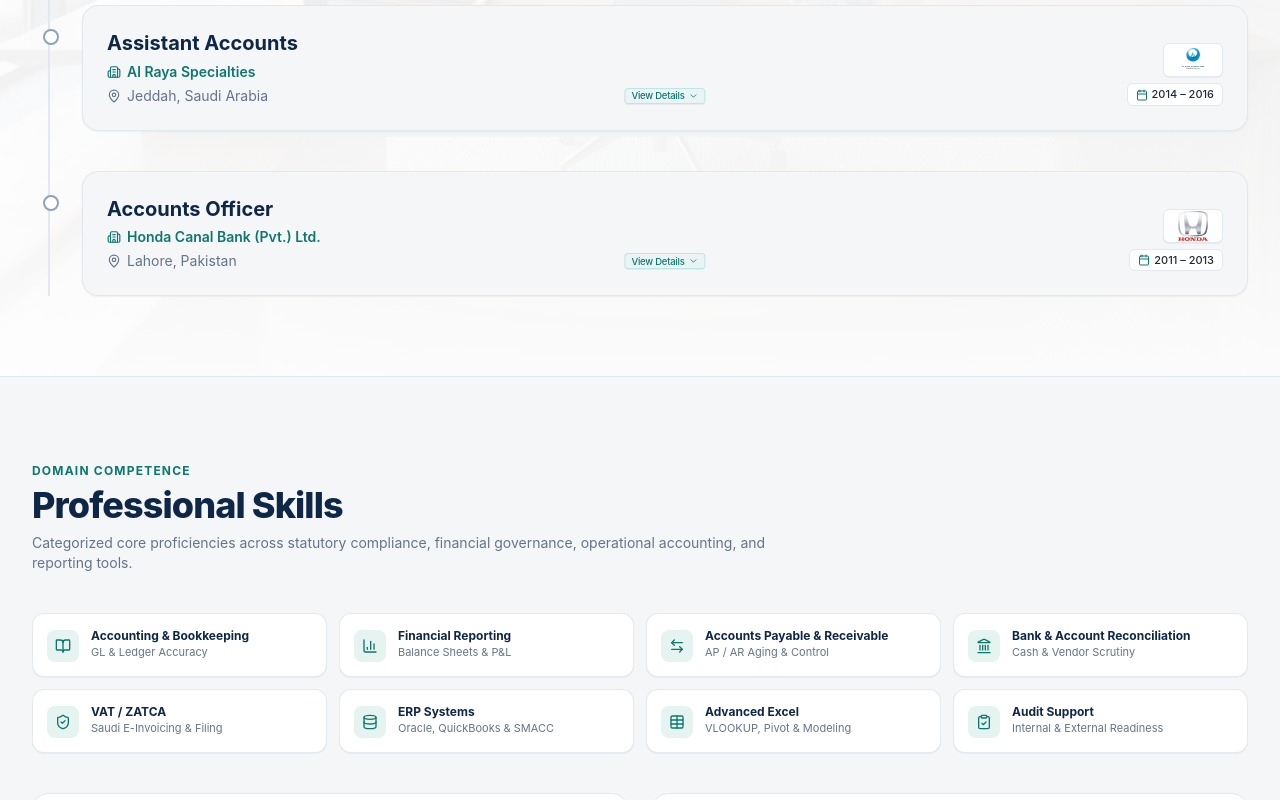
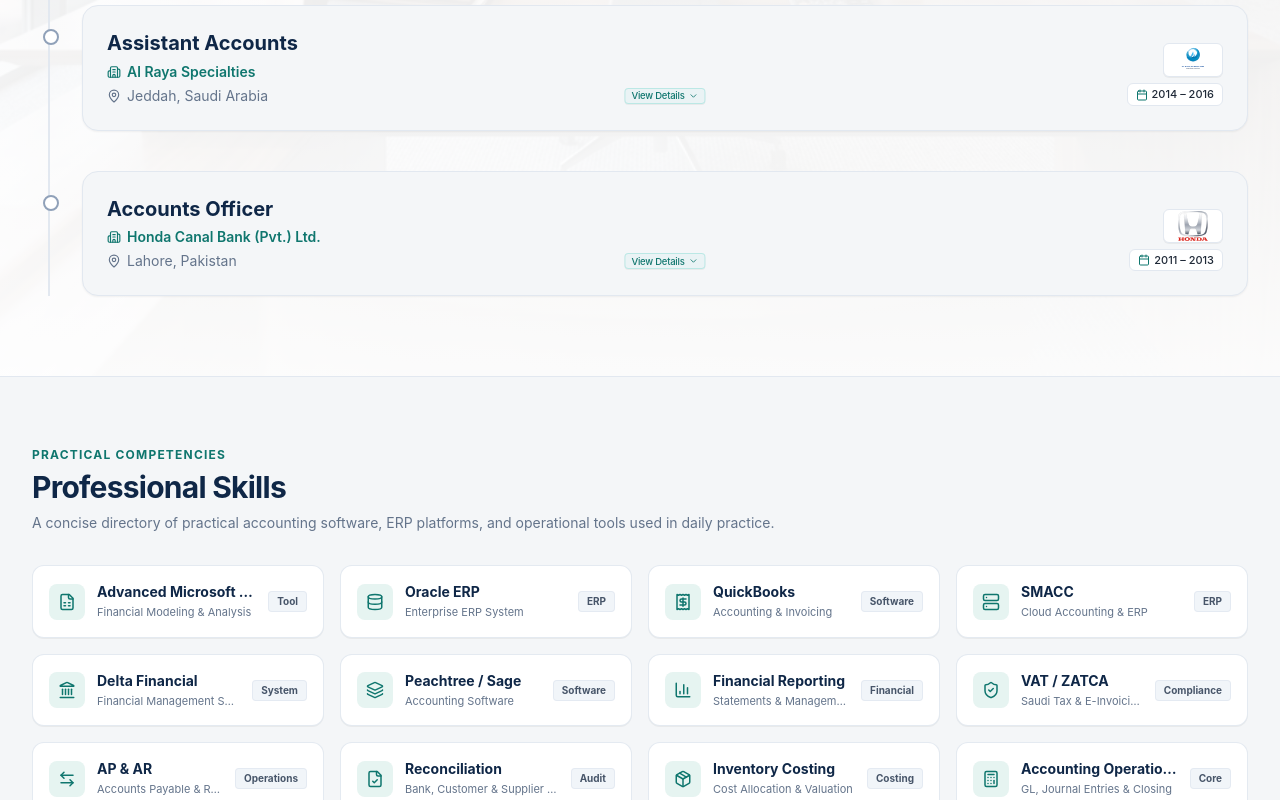
Before and after one commit to analystsalman1987/analystsalman1987-muhammad-salman-portfolio-final, a React (Vite) app: page / in a window 1280 px wide. Shown: the part 4424-5224 px from the top of the page. Built offline with nearby package versions, Linux system fonts and the light colour scheme; a web font is replaced by a local one.

Commit message:
refactor: streamline data and update skill assets
- Update `DEFAULT_APP_DATA` version and polish professional descriptions
- Refine skill list item text for brevity and clarity
- Restructure `Skills` component and update UI icons for better categorization

```diff
--- a/src/components/Expertise.tsx
+++ b/src/components/Expertise.tsx
@@ -60,25 +60,24 @@
     'Journal entries',
     'Account analysis',
     'Month-end closing',
-    'Maintaining accurate financial records',
+    'Accurate financial records',
   ],
   'exp-2': [
-    'AP and AR transactions',
+    'AP/AR transactions',
     'Customer and supplier balances',
     'Invoice processing',
     'Payment follow-up',
     'Collections',
-    'Aging management',
+    'Aging',
   ],
   'exp-3': [
     'SOA preparation and reconciliation',
-    'Customer account reconciliation',
-    'Supplier account reconciliation',
+    'Customer and supplier account reconciliation',
     'Balance verification',
     'Payment and invoice adjustments',
   ],
   'exp-4': [
-    'Customer aging review',
+    'Aging review',
     'Outstanding balance follow-up',
     'Collection coordination',
     'Credit/payment monitoring',
@@ -89,13 +88,13 @@
     'Monthly and quarterly VAT work',
     'Tax invoices',
     'Financial documentation',
-    'ZATCA-related accounting and compliance',
+    'ZATCA-related accounting/compliance',
   ],
   'exp-6': [
     'Inventory costing',
     'Cost analysis',
     'Purchase and sales transaction review',
-    'Coordination of accounting and inventory records',
+    'Accounting and inventory coordination',
   ],
   'exp-7': [
     'Purchase orders',
@@ -124,7 +123,7 @@
     'QuickBooks',
     'SMACC',
     'Delta Financial',
-    'Peachtree/Sage',
+    'Peachtree / Sage',
   ],
   'exp-11': [
     'Financial data analysis',
@@ -141,10 +140,10 @@
     'Audit-related accounting documentation',
   ],
   'exp-13': [
-    'Coordination between accounting, sales and warehouse processes',
-    'Verification of accounting documents',
-    'Client and supplier account coordination',
-    'Supporting accurate and timely financial operations',
+    'Coordination between accounting, sales and warehouse',
+    'Accounting document verification',
+    'Client and supplier coordination',
+    'Timely financial operations',
   ],
 };
 
--- a/src/components/Skills.tsx
+++ b/src/components/Skills.tsx
@@ -1,137 +1,95 @@
 import {
+  FileSpreadsheet,
+  Database,
+  Receipt,
+  Server,
+  Landmark,
+  Layers,
+  BarChart3,
+  ShieldCheck,
+  ArrowLeftRight,
+  FileCheck,
+  Package,
   Calculator,
-  Coins,
-  ShieldCheck,
-  Cpu,
-  Check,
-  LucideIcon,
-  BookOpen,
-  BarChart3,
-  ArrowLeftRight,
-  Landmark,
-  Database,
-  Table,
-  ClipboardCheck
+  LucideIcon
 } from 'lucide-react';
 import { SkillCategory } from '../types';
 
 interface SkillsProps {
-  skills: SkillCategory[];
+  skills?: SkillCategory[];
 }
 
-const categoryIcons: Record<string, LucideIcon> = {
-  Accounting: Calculator,
-  Finance: Coins,
-  'Tax & Compliance': ShieldCheck,
-  Software: Cpu,
-};
+interface PracticalSkillItem {
+  name: string;
+  category: string;
+  icon: LucideIcon;
+  badge: string;
+}
 
-const coreVisualSkills = [
-  { label: 'Accounting & Bookkeeping', icon: BookOpen, desc: 'GL & Ledger Accuracy' },
-  { label: 'Financial Reporting', icon: BarChart3, desc: 'Balance Sheets & P&L' },
-  { label: 'Accounts Payable & Receivable', icon: ArrowLeftRight, desc: 'AP / AR Aging & Control' },
-  { label: 'Bank & Account Reconciliation', icon: Landmark, desc: 'Cash & Vendor Scrutiny' },
-  { label: 'VAT / ZATCA', icon: ShieldCheck, desc: 'Saudi E-Invoicing & Filing' },
-  { label: 'ERP Systems', icon: Database, desc: 'Oracle, QuickBooks & SMACC' },
-  { label: 'Advanced Excel', icon: Table, desc: 'VLOOKUP, Pivot & Modeling' },
-  { label: 'Audit Support', icon: ClipboardCheck, desc: 'Internal & External Readiness' },
+const PRACTICAL_SKILLS: PracticalSkillItem[] = [
+  { name: 'Advanced Microsoft Excel', category: 'Financial Modeling & Analysis', icon: FileSpreadsheet, badge: 'Tool' },
+  { name: 'Oracle ERP', category: 'Enterprise ERP System', icon: Database, badge: 'ERP' },
+  { name: 'QuickBooks', category: 'Accounting & Invoicing', icon: Receipt, badge: 'Software' },
+  { name: 'SMACC', category: 'Cloud Accounting & ERP', icon: Server, badge: 'ERP' },
+  { name: 'Delta Financial', category: 'Financial Management Software', icon: Landmark, badge: 'System' },
+  { name: 'Peachtree / Sage', category: 'Accounting Software', icon: Layers, badge: 'Software' },
+  { name: 'Financial Reporting', category: 'Statements & Management Reports', icon: BarChart3, badge: 'Financial' },
+  { name: 'VAT / ZATCA', category: 'Saudi Tax & E-Invoicing', icon: ShieldCheck, badge: 'Compliance' },
+  { name: 'AP & AR', category: 'Accounts Payable & Receivable', icon: ArrowLeftRight, badge: 'Operations' },
+  { name: 'Reconciliation', category: 'Bank, Customer & Supplier SOA', icon: FileCheck, badge: 'Audit' },
+  { name: 'Inventory Costing', category: 'Cost Allocation & Valuation', icon: Package, badge: 'Costing' },
+  { name: 'Accounting Operations', category: 'GL, Journal Entries & Closing', icon: Calculator, badge: 'Core' },
 ];
 
 export function Skills({ skills }: SkillsProps) {
-  if (!skills || skills.length === 0) {
-    return (
-      <section id="skills" className="py-20 bg-slate-50 dark:bg-slate-950/60 border-b border-slate-200 dark:border-slate-800">
-        <div className="max-w-7xl mx-auto px-4 text-center text-slate-500">
-          Information will be added soon.
-        </div>
-      </section>
-    );
-  }
-
+  // If skills prop is provided with data, we display the practical skills
   return (
-    <section id="skills" className="py-20 bg-[#F4F6F8] dark:bg-slate-950/60 border-b border-slate-200 dark:border-slate-800 transition-colors">
+    <section
+      id="skills"
+      className="py-16 bg-[#F4F6F8] dark:bg-slate-950/60 border-b border-slate-200 dark:border-slate-800 transition-colors"
+    >
       <div className="max-w-7xl mx-auto px-4 sm:px-6 lg:px-8">
 
-        {/* Header */}
-        <div className="max-w-3xl mb-10">
+        {/* Section Header */}
+        <div className="max-w-3xl mb-8">
           <span className="text-xs font-bold tracking-widest text-[#0F766E] dark:text-teal-400 uppercase">
-            Domain Competence
+            Practical Competencies
           </span>
-          <h2 className="mt-1 text-3xl font-extrabold text-[#0F2747] dark:text-white sm:text-4xl tracking-tight">
+          <h2 className="mt-1 text-2xl font-bold text-[#0F2747] dark:text-white sm:text-3xl tracking-tight">
             Professional Skills
           </h2>
-          <p className="mt-2 text-sm text-[#64748B] dark:text-slate-400">
-            Categorized core proficiencies across statutory compliance, financial governance, operational accounting, and reporting tools.
+          <p className="mt-2 text-xs sm:text-sm text-[#64748B] dark:text-slate-400">
+            A concise directory of practical accounting software, ERP platforms, and operational tools used in daily practice.
           </p>
         </div>
 
-        {/* Minimal Core Competency Visual Pills / Grid */}
-        <div className="mb-10 grid grid-cols-2 sm:grid-cols-4 gap-3">
-          {coreVisualSkills.map((item, idx) => {
+        {/* Compact, Scan-Friendly Grid of 12 Skills */}
+        <div className="grid grid-cols-2 sm:grid-cols-3 lg:grid-cols-4 gap-3 sm:gap-4">
+          {PRACTICAL_SKILLS.map((item) => {
             const Icon = item.icon;
-            return (
-              <div
-                key={idx}
-                className="p-3.5 rounded-xl bg-white dark:bg-slate-900 border border-slate-200/90 dark:border-slate-800 shadow-2xs hover:border-[#0F766E]/50 hover:shadow-xs transition-all flex items-start gap-3"
-              >
-                <div className="w-8 h-8 rounded-lg bg-[#E6F4F1] dark:bg-teal-950/80 text-[#0F766E] dark:text-teal-300 flex items-center justify-center shrink-0 mt-0.5">
-                  <Icon className="w-4 h-4" />
-                </div>
-                <div className="min-w-0">
-                  <h4 className="text-xs font-bold text-[#0F2747] dark:text-white truncate">
-                    {item.label}
-                  </h4>
-                  <p className="text-[11px] text-[#64748B] dark:text-slate-400 truncate">
-                    {item.desc}
-                  </p>
-                </div>
-              </div>
-            );
-          })}
-        </div>
-
-        {/* Categories Grid */}
-        <div className="grid grid-cols-1 md:grid-cols-2 gap-6">
-          {skills.map((cat) => {
-            const Icon = categoryIcons[cat.categoryName] || Calculator;
 
             return (
               <div
-                key={cat.id}
-                className="p-6 rounded-2xl bg-white dark:bg-slate-900 border border-slate-200 dark:border-slate-800 shadow-xs hover:border-[#0F766E]/40 dark:hover:border-teal-500/40 transition-all flex flex-col justify-between"
+                key={item.name}
+                className="p-3.5 sm:p-4 rounded-xl bg-white dark:bg-slate-900 border border-slate-200/90 dark:border-slate-800 shadow-2xs hover:border-[#0F766E]/50 hover:shadow-xs transition-all flex items-center justify-between gap-3 group"
               >
-                <div>
-                  <div className="flex items-center gap-3 mb-5">
-                    <div className="w-10 h-10 rounded-lg bg-[#E6F4F1] dark:bg-teal-950/70 text-[#0F766E] dark:text-teal-300 flex items-center justify-center">
-                      <Icon className="w-5 h-5" />
-                    </div>
-                    <div>
-                      <h3 className="text-base font-bold text-[#0F2747] dark:text-white">
-                        {cat.categoryName}
-                      </h3>
-                      <span className="text-xs text-[#64748B] dark:text-slate-400">
-                        {cat.skills.length} core competencies
-                      </span>
-                    </div>
+                <div className="flex items-center gap-3 min-w-0">
+                  <div className="w-9 h-9 rounded-lg bg-[#E6F4F1] dark:bg-teal-950/70 text-[#0F766E] dark:text-teal-400 flex items-center justify-center shrink-0 group-hover:scale-105 transition-transform">
+                    <Icon className="w-4.5 h-4.5" />
                   </div>
-
-                  <div className="flex flex-wrap gap-2">
-                    {cat.skills.map((skill, sIdx) => (
-                      <span
-                        key={sIdx}
-                        className="inline-flex items-center gap-1.5 px-3 py-1.5 rounded-lg text-xs font-medium bg-[#F4F6F8] dark:bg-slate-800/80 text-[#1F2937] dark:text-slate-200 border border-slate-200 dark:border-slate-700/80 hover:border-[#0F766E] hover:bg-[#E6F4F1]/60 transition-colors"
-                      >
-                        <Check className="w-3 h-3 text-[#0F766E] dark:text-teal-400" />
-                        <span>{skill}</span>
-                      </span>
-                    ))}
+                  <div className="min-w-0">
+                    <h3 className="text-xs sm:text-sm font-bold text-[#0F2747] dark:text-white truncate group-hover:text-[#0F766E] dark:group-hover:text-teal-400 transition-colors">
+                      {item.name}
+                    </h3>
+                    <p className="text-[11px] text-[#64748B] dark:text-slate-400 truncate mt-0.5">
+                      {item.category}
+                    </p>
                   </div>
                 </div>
 
-                <div className="pt-4 mt-6 border-t border-slate-100 dark:border-slate-800/70 flex items-center justify-between text-[11px] text-[#64748B] dark:text-slate-400">
-                  <span>Professional Standard</span>
-                  <span className="font-semibold text-[#0F766E] dark:text-teal-400">Verified Practice</span>
-                </div>
+                <span className="hidden sm:inline-block text-[10px] font-bold px-2 py-0.5 rounded bg-slate-100 dark:bg-slate-800 text-[#475569] dark:text-slate-300 border border-slate-200/80 dark:border-slate-700 shrink-0">
+                  {item.badge}
+                </span>
               </div>
             );
           })}
--- a/src/data/defaultData.ts
+++ b/src/data/defaultData.ts
@@ -1,7 +1,7 @@
 import { AppData } from '../types';
 
 export const DEFAULT_APP_DATA: AppData = {
-  version: 7,
+  version: 8,
   lastUpdated: new Date().toISOString(),
   profile: {
     fullName: 'Muhammad Salman',
@@ -101,23 +101,23 @@
         'Journal entries',
         'Account analysis',
         'Month-end closing',
-        'Maintaining accurate financial records',
+        'Accurate financial records',
       ],
     },
     {
       id: 'exp-2',
       title: 'Accounts Payable & Receivable',
-      subtitle: 'AP and AR transactions, customer & supplier balances, invoice processing & aging management',
+      subtitle: 'AP/AR transactions, customer & supplier balances, invoice processing & aging',
       category: 'finance',
       iconName: 'ArrowLeftRight',
       description: 'End-to-end management of AP and AR transactions, customer and supplier balances, invoice processing, payment follow-up, and aging control.',
       details: [
-        'AP and AR transactions',
+        'AP/AR transactions',
         'Customer and supplier balances',
         'Invoice processing',
         'Payment follow-up',
         'Collections',
-        'Aging management',
+        'Aging',
       ],
     },
     {
@@ -129,8 +129,7 @@
       description: 'Periodic preparation and reconciliation of Statement of Accounts (SOA), balance verification, and adjustments with vendors and clients.',
       details: [
         'SOA preparation and reconciliation',
-        'Customer account reconciliation',
-        'Supplier account reconciliation',
+        'Customer and supplier account reconciliation',
         'Balance verification',
         'Payment and invoice adjustments',
       ],
@@ -138,12 +137,12 @@
     {
       id: 'exp-4',
       title: 'Credit Control & Collections',
-      subtitle: 'Customer aging review, outstanding balance follow-up & credit monitoring',
+      subtitle: 'Aging review, outstanding balance follow-up & credit monitoring',
       category: 'finance',
       iconName: 'CreditCard',
       description: 'Enforcing credit policies, reviewing receivables aging schedules, coordinating collection activities, and client account follow-up.',
       details: [
-        'Customer aging review',
+        'Aging review',
         'Outstanding balance follow-up',
         'Collection coordination',
         'Credit/payment monitoring',
@@ -162,7 +161,7 @@
         'Monthly and quarterly VAT work',
         'Tax invoices',
         'Financial documentation',
-        'ZATCA-related accounting and compliance',
+        'ZATCA-related accounting/compliance',
       ],
     },
     {
@@ -176,7 +175,7 @@
         'Inventory costing',
         'Cost analysis',
         'Purchase and sales transaction review',
-        'Coordination of accounting and inventory records',
+        'Accounting and inventory coordination',
       ],
     },
     {
@@ -278,10 +277,10 @@
       iconName: 'Building2',
       description: 'Coordination between accounting, sales and warehouse processes, verification of accounting documents, client and supplier account coordination, and supporting accurate and timely financial operations.',
       details: [
-        'Coordination between accounting, sales and warehouse processes',
-        'Verification of accounting documents',
-        'Client and supplier account coordination',
-        'Supporting accurate and timely financial operations',
+        'Coordination between accounting, sales and warehouse',
+        'Accounting document verification',
+        'Client and supplier coordination',
+        'Timely financial operations',
       ],
     },
   ],
@@ -373,49 +372,26 @@
   skills: [
     {
       id: 'sk-cat-1',
-      categoryName: 'Accounting',
+      categoryName: 'Core Accounting Competencies',
       skills: [
         'Financial Reporting',
-        'General Ledger & Bookkeeping',
-        'Accounts Payable (AP)',
-        'Accounts Receivable (AR)',
-        'Month-End Closing',
-        'Purchase & Sales Accounting',
-        'ERP-Based Accounting Operations',
+        'VAT / ZATCA',
+        'AP & AR',
+        'Reconciliation',
+        'Inventory Costing',
+        'Accounting Operations',
       ],
     },
     {
       id: 'sk-cat-2',
-      categoryName: 'Finance',
+      categoryName: 'ERP & Financial Tools',
       skills: [
-        'Bank & Account Reconciliation',
-        'Customer & Supplier Reconciliation',
-        'Inventory Costing',
-        'Credit Control & Receivables Management',
-        'Cash & Payment Management',
-        'Financial Analysis',
-      ],
-    },
-    {
-      id: 'sk-cat-3',
-      categoryName: 'Tax & Compliance',
-      skills: [
-        'VAT & ZATCA Compliance',
-        'Tax Invoicing & Documentation',
-        'Monthly & Quarterly VAT Filing',
-        'Audit Support & Documentation',
-      ],
-    },
-    {
-      id: 'sk-cat-4',
-      categoryName: 'Software',
-      skills: [
+        'Advanced Microsoft Excel',
         'Oracle ERP',
         'QuickBooks',
         'SMACC',
         'Delta Financial',
-        'Advanced Microsoft Excel',
-        'Microsoft Office',
+        'Peachtree / Sage',
       ],
     },
   ],
```
